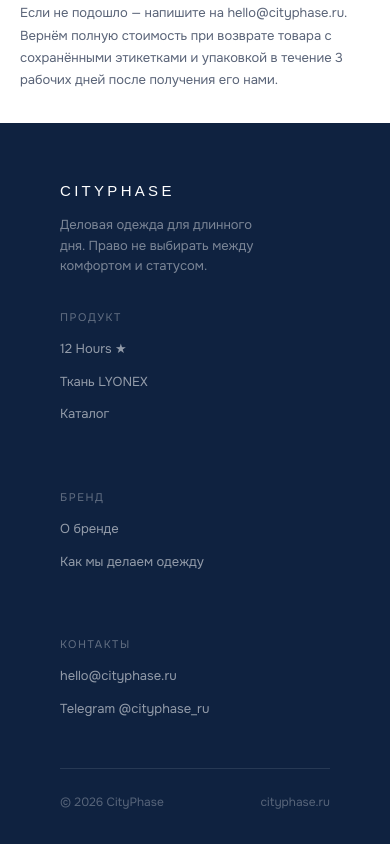
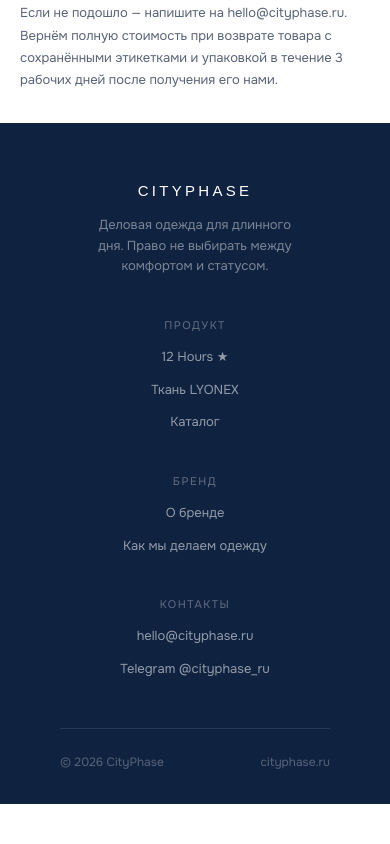
Before and after one commit to 1975pnv-lab/Cityphase, a Next.js app: page /12-hours in a window 390 px wide. Shown: the part 10362-11206 px from the top of the page. After the commit the page ends 11166 px from the top, so only its background shows below. Built offline with nearby package versions, Linux system fonts and the light colour scheme.

Commit message:
Mobile footer: center CITYPHASE brand block on same vertical axis as columns (all colonnade footers)

```diff
--- a/app/globals.css
+++ b/app/globals.css
@@ -142,9 +142,9 @@ html {
 
 /* ── Мобильный футер (technology, about) ── */
 @media (max-width: 640px) {
-  .f-cols { flex-direction: column !important; gap: 40px !important; }
-  .f-brand { display: flex !important; flex-direction: column !important; align-items: center !important; text-align: center !important; }
+  .f-cols { flex-direction: column !important; align-items: center !important; gap: 40px !important; }
+  .f-brand { display: flex !important; flex-direction: column !important; align-items: center !important; text-align: center !important; width: 100% !important; flex: none !important; }
   .f-brand p { margin: 0 auto !important; text-align: center !important; }
-  .f-nav { flex-direction: column !important; gap: 40px !important; width: 100% !important; }
+  .f-nav { flex-direction: column !important; align-items: center !important; gap: 40px !important; width: 100% !important; }
   .f-col { align-items: center !important; text-align: center !important; width: 100% !important; }
 }
```
Also changed, not shown: app/12-hours/page.js (+1 -1 lines).
